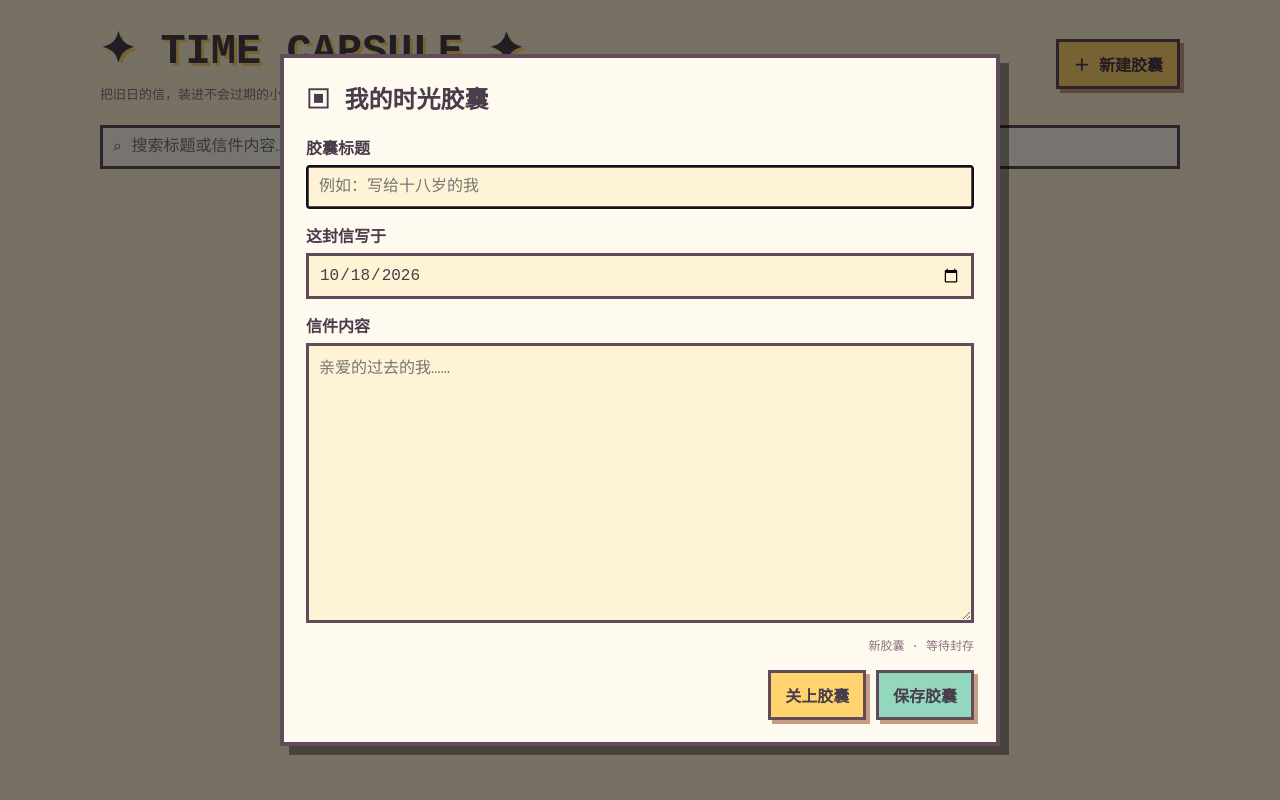
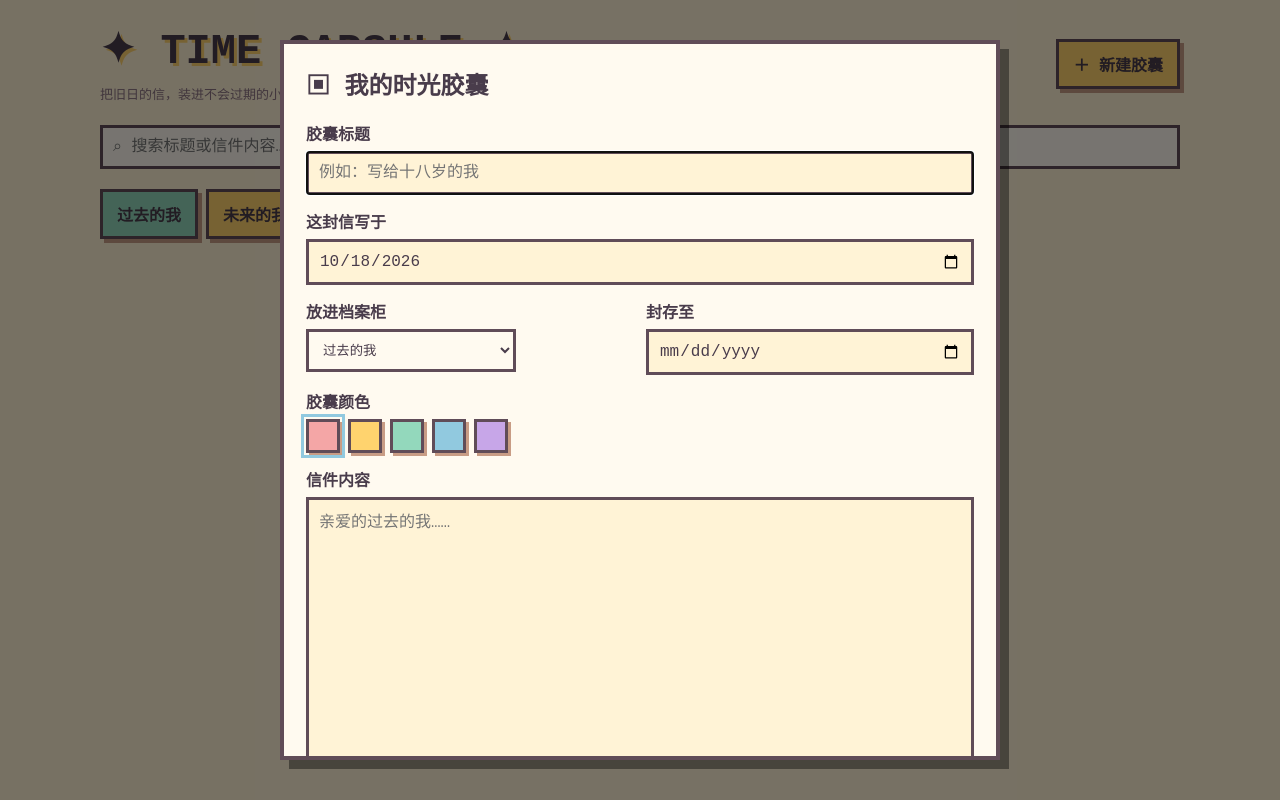
Before and after one commit to zeqian423/timepill, a plain HTML site: page index.html in a window 1280 px wide. Both pictures are taken after a click on the button "＋ 新建胶囊". Drawn offline with Linux system fonts and the light colour scheme.

Commit message:
Enhance capsule editor with color and box selection
Added functionality for color selection, box selection, and improved rendering logic for capsule cards.

```diff
--- a/index.html
+++ b/index.html
@@ -4,7 +4,6 @@
 <meta charset="utf-8">
 <meta name="viewport" content="width=device-width,initial-scale=1">
 <title>时光胶囊</title>
-<link rel="icon" href="favicon.ico">
 <style>
 :root{
   --bg: light-dark(#fff3d6,#201b28); --panel: light-dark(#fffaf0,#30283a);
@@ -46,6 +45,16 @@ label{display:block;font-weight:bold;margin:14px 0 6px}
 .actions{display:flex;justify-content:space-between;gap:10px;margin-top:16px;flex-wrap:wrap}
 .actions .danger{background:#ff9a9a}.actions .save{background:var(--mint)}
 .stamp{font-size:12px;color:var(--muted);text-align:right;margin-top:8px}
+.row{display:grid;grid-template-columns:1fr 1fr;gap:12px}
+.palette{display:flex;gap:8px;flex-wrap:wrap}
+.swatch{width:34px;height:34px;padding:0;border-width:3px;box-shadow:3px 3px 0 var(--shadow)}
+.swatch.active{outline:3px solid var(--blue);outline-offset:2px}
+.locked{filter:saturate(.75)}
+.lock-note{font-size:11px;color:var(--muted);margin-top:7px}
+.tabs{max-width:1080px;margin:0 auto 16px;display:flex;gap:8px;flex-wrap:wrap}
+.tab.active{background:var(--mint)}
+.opening{animation:pop .55s steps(5,end)}
+@keyframes pop{0%{transform:scale(1)}45%{transform:scale(1.13) rotate(-3deg)}75%{transform:scale(.96) rotate(2deg)}100%{transform:scale(1)}}
 @media(max-width:520px){#app{padding:16px}.grid{grid-template-columns:repeat(2,minmax(0,1fr))}.capsule-card{padding:10px}.editor{padding:15px}}
 </style>
 </head>
@@ -56,6 +65,7 @@ label{display:block;font-weight:bold;margin:14px 0 6px}
   <button id="newBtn">＋ 新建胶囊</button>
 </header>
 <div class="toolbar"><input class="search" id="search" placeholder="⌕ 搜索标题或信件内容…"></div>
+<div class="tabs"><button class="tab active" data-box="past">过去的我</button><button class="tab" data-box="future">未来的我</button><button class="tab" data-box="all">全部胶囊</button></div>
 <main class="grid" id="grid"></main>
 </div>
 
@@ -64,6 +74,11 @@ label{display:block;font-weight:bold;margin:14px 0 6px}
     <h2>▣ 我的时光胶囊</h2>
     <label>胶囊标题</label><input id="title" maxlength="60" placeholder="例如：写给十八岁的我">
     <label>这封信写于</label><input id="letterDate" type="date">
+    <div class="row">
+      <div><label>放进档案柜</label><select id="box" class="search"><option value="past">过去的我</option><option value="future">未来的我</option></select></div>
+      <div><label>封存至</label><input id="unlockDate" type="date"></div>
+    </div>
+    <label>胶囊颜色</label><div class="palette" id="palette"><button class="swatch" data-color="#f4a6a6" style="background:#f4a6a6"></button><button class="swatch" data-color="#ffd36e" style="background:#ffd36e"></button><button class="swatch" data-color="#93d8bc" style="background:#93d8bc"></button><button class="swatch" data-color="#91c9df" style="background:#91c9df"></button><button class="swatch" data-color="#c7a6e8" style="background:#c7a6e8"></button></div>
     <label>信件内容</label><textarea id="content" placeholder="亲爱的过去的我……"></textarea>
     <div class="stamp" id="stamp"></div>
     <div class="actions">
@@ -75,26 +90,32 @@ label{display:block;font-weight:bold;margin:14px 0 6px}
 
 <script>
 const KEY="pixel-time-capsules-v1";
-let data=JSON.parse(localStorage.getItem(KEY)||"[]"), editing=null;
+let data=JSON.parse(localStorage.getItem(KEY)||"[]"), editing=null, currentBox="past", chosenColor="#f4a6a6";
 const $=id=>document.getElementById(id);
 function esc(s){return (s||"").replace(/[&<>"']/g,m=>({"&":"&amp;","<":"&lt;",">":"&gt;",'"':"&quot;","'":"&#39;"}[m]))}
 function persist(){localStorage.setItem(KEY,JSON.stringify(data))}
 function render(){
  const q=$("search").value.trim().toLowerCase();
- const items=data.filter(x=>(x.title+" "+x.content).toLowerCase().includes(q));
+ const items=data.filter(x=>(currentBox==="all"||(x.box||"past")===currentBox)&&(x.title+" "+x.content).toLowerCase().includes(q));
  $("grid").innerHTML=items.length?items.map(x=>`
- <article class="capsule-card" data-id="${x.id}">
-  <div class="capsule pixel"><div class="cap-top"><i class="spark"></i></div><div class="band"></div><div class="cap-bottom"></div></div>
+ <article class="capsule-card ${isLocked(x)?"locked":""}" data-id="${x.id}">
+  <div class="capsule pixel"><div class="cap-top" style="background:${x.color||"#f4a6a6"}"><i class="spark"></i></div><div class="band"></div><div class="cap-bottom" style="background:${x.color||"#93d8bc"}"></div></div>
   <div class="card-title">${esc(x.title||"未命名胶囊")}</div>
   <div class="card-date">✎ ${esc(x.letterDate||"没有写日期")}</div>
+  ${isLocked(x)?`<div class="lock-note">🔒 封存至 ${esc(x.unlockDate)}</div>`:`<div class="lock-note">✦ 可以打开</div>`}
  </article>`).join(""):`<div class="empty">☆ 这里还空空的。<br><br>把第一封旧信放进来吧。</div>`;
- document.querySelectorAll(".capsule-card").forEach(el=>el.onclick=()=>openEditor(el.dataset.id));
+ document.querySelectorAll(".capsule-card").forEach(el=>el.onclick=()=>{const x=data.find(v=>v.id===el.dataset.id);if(isLocked(x)){alert(`这枚胶囊还在时间里睡觉。\n要到 ${x.unlockDate} 才能打开。`);return}el.classList.add("opening");setTimeout(()=>openEditor(el.dataset.id),420)});
 }
+function isLocked(x){return !!(x?.unlockDate&&new Date(x.unlockDate+"T23:59:59")>new Date())}
+function setColor(c){chosenColor=c;document.querySelectorAll(".swatch").forEach(b=>b.classList.toggle("active",b.dataset.color===c))}
 function openEditor(id=null){
  editing=id;
  const x=data.find(v=>v.id===id);
  $("title").value=x?.title||"";
  $("letterDate").value=x?.letterDate||new Date().toISOString().slice(0,10);
+ $("box").value=x?.box||(currentBox==="future"?"future":"past");
+ $("unlockDate").value=x?.unlockDate||"";
+ setColor(x?.color||"#f4a6a6");
  $("content").value=x?.content||"";
  $("stamp").textContent=x?`最后保存：${new Date(x.updated).toLocaleString()}`:"新胶囊 · 等待封存";
  $("deleteBtn").style.visibility=x?"visible":"hidden";
@@ -102,10 +123,12 @@ function openEditor(id=null){
 }
 function close(){ $("modal").classList.remove("open") }
 $("newBtn").onclick=()=>openEditor();
+document.querySelectorAll(".swatch").forEach(b=>b.onclick=()=>setColor(b.dataset.color));
+document.querySelectorAll(".tab").forEach(b=>b.onclick=()=>{currentBox=b.dataset.box;document.querySelectorAll(".tab").forEach(t=>t.classList.toggle("active",t===b));render()});
 $("cancelBtn").onclick=close;
 $("modal").onclick=e=>{if(e.target===$("modal"))close()};
 $("saveBtn").onclick=()=>{
- const now=Date.now(), item={id:editing||String(now),title:$("title").value.trim()||"未命名胶囊",letterDate:$("letterDate").value,content:$("content").value,updated:now};
+ const now=Date.now(), item={id:editing||String(now),title:$("title").value.trim()||"未命名胶囊",letterDate:$("letterDate").value,box:$("box").value,unlockDate:$("unlockDate").value,color:chosenColor,content:$("content").value,updated:now};
  if(editing){data=data.map(x=>x.id===editing?item:x)}else data.unshift(item);
  persist();close();render();
 };
```
